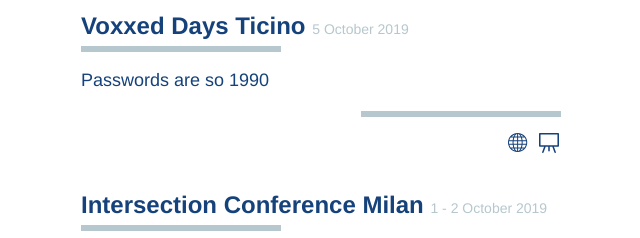
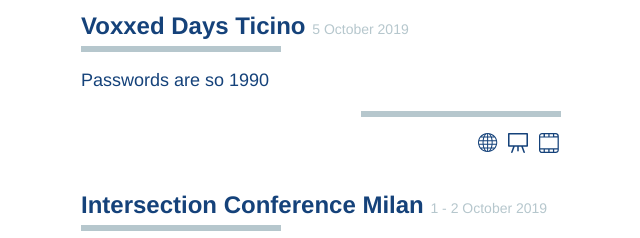
Before and after one commit to Sambego/talks, a website built with webpack: page src/index.html in a window 1280 px wide. Shown: the part 2182-2420 px from the top of the page, 194-834 px from the left. Built offline with nearby package versions, Linux system fonts and the light colour scheme; files whose address does not match are found by name.

Commit message:
Add VoxxedDays Ticino movie recording

```diff
--- a/src/index.html
+++ b/src/index.html
@@ -131,6 +131,7 @@
                         <footer>
                             <a href="https://voxxeddays.com/ticino/" target="_blank" title="Visit the event website."><i class="icon icon--globe"></i></a>
                             <a href="https://1990.sambego.tech" target="_blank" title="Check the slides of this presentation."><i class="icon icon--slides"></i></a>
+                            <a href="https://www.youtube.com/watch?v=PQnpAO2yD5c" target="_blank" title="Watch a recording of this presentation."><i class="icon icon--movie"></i></a>
                         </footer>
                     </li>
                     <li class="event">
```
